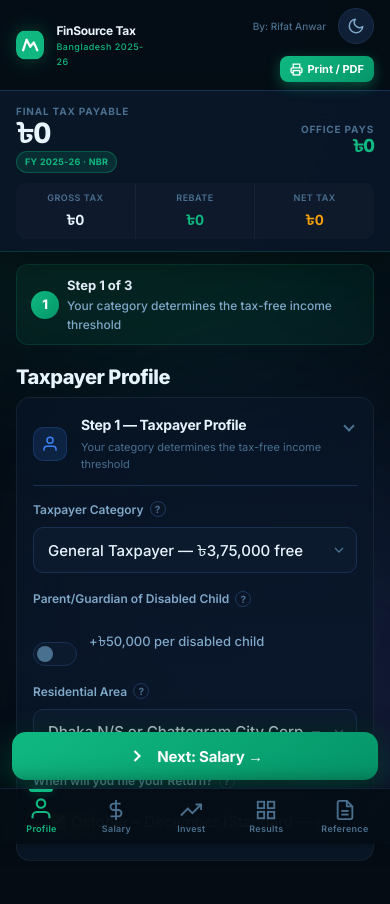
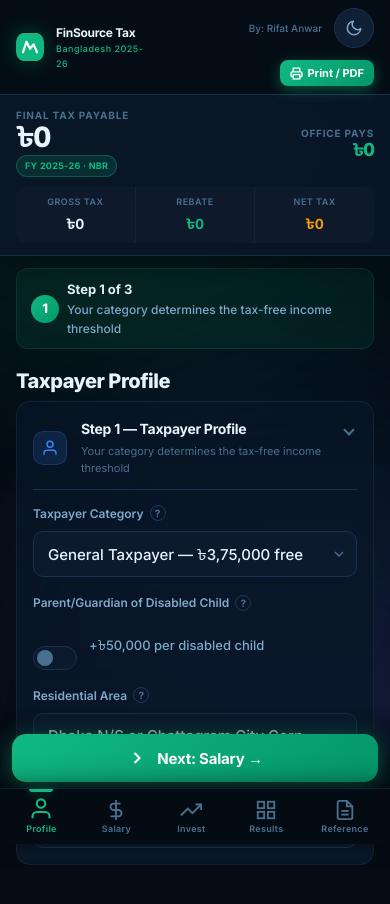
Before and after one commit to NIROB066/FinSource-Tax-Calculator, a plain HTML site: page docs/index.html in a window 390 px wide. Drawn offline with Linux system fonts and the light colour scheme.

Commit message:
feat: enhance mobile layout with safe area adjustments and improved button interactions for Safari

```diff
--- a/Tax Calculator/styles.css
+++ b/Tax Calculator/styles.css
@@ -113,6 +113,12 @@ body {
     backdrop-filter: blur(20px);
     -webkit-backdrop-filter: blur(20px);
     border-bottom: 1px solid var(--border);
+    /* Push content below iOS notch / Dynamic Island */
+    padding-top: constant(safe-area-inset-top);
+    padding-top: env(safe-area-inset-top, 0px);
+    /* GPU layer so child touch targets work through backdrop-filter in Safari */
+    -webkit-transform: translateZ(0);
+    transform: translateZ(0);
 }
 
 .header-inner {
@@ -1507,7 +1513,9 @@ body {
         display: block;
         position: -webkit-sticky;
         position: sticky;
-        top: 49px; /* below compact header */
+        /* Header height on mobile = 8px pad + 30px icon + 8px pad + 1px border + safe-area-inset-top */
+        top: calc(47px + constant(safe-area-inset-top));
+        top: calc(47px + env(safe-area-inset-top, 0px));
         z-index: 90;
         margin: 0;
         padding: 12px 16px;
@@ -1516,6 +1524,9 @@ body {
         backdrop-filter: blur(24px);
         border-bottom: 1px solid rgba(16, 185, 129, 0.2);
         box-shadow: 0 8px 32px rgba(0, 0, 0, 0.4);
+        /* GPU layer for reliable sticky in Safari */
+        -webkit-transform: translateZ(0);
+        transform: translateZ(0);
     }
 
     .mob-summary-main {
@@ -1600,7 +1611,7 @@ body {
         left: 0;
         right: 0;
         z-index: 200;
-        background: rgba(5, 12, 20, 0.92);
+        background: rgba(5, 12, 20, 0.95);
         -webkit-backdrop-filter: blur(24px);
         backdrop-filter: blur(24px);
         border-top: 1px solid rgba(26, 48, 80, 0.6);
@@ -1612,6 +1623,9 @@ body {
         -webkit-align-items: center;
         align-items: center;
         box-shadow: 0 -4px 24px rgba(0, 0, 0, 0.5);
+        /* GPU layer: ensures position:fixed is always accurate in Safari */
+        -webkit-transform: translateZ(0);
+        transform: translateZ(0);
     }
 
     .mob-tab-btn {
@@ -1788,19 +1802,28 @@ body {
         font-size: 13px;
     }
 
-    /* ── Mobile calculate button (fixed above tab bar) ── */
+    /* ── Mobile Next button: fills from bottom with gradient so no gap above tab bar ── */
     .mob-calc-btn-wrap {
         position: fixed;
-        bottom: calc(64px + env(safe-area-inset-bottom, 0px));
-        left: 12px;
-        right: 12px;
+        bottom: 0;
+        left: 0;
+        right: 0;
         z-index: 180;
-        pointer-events: none; /* let touches pass through when button not active */
+        padding: 10px 12px;
+        /* Space for tab bar + safe area, with old-Safari constant() fallback */
+        padding-bottom: calc(62px + constant(safe-area-inset-bottom));
+        padding-bottom: calc(62px + env(safe-area-inset-bottom, 0px));
+        /* Gradient fills gap between button and tab bar — no floating island look */
+        background: linear-gradient(to top, var(--bg-primary) 55%, transparent 100%);
+        pointer-events: none;
+        /* GPU compositing keeps position:fixed pixel-perfect in Safari */
+        -webkit-transform: translateZ(0);
+        transform: translateZ(0);
     }
 
     .mob-calc-btn-wrap .calc-btn {
         pointer-events: all;
-        box-shadow: 0 -2px 24px rgba(0,0,0,0.55), 0 8px 32px rgba(16, 185, 129, 0.45);
+        box-shadow: 0 4px 24px rgba(16, 185, 129, 0.45);
         border-radius: 14px;
         padding: 14px;
         font-size: 15px;
@@ -1981,11 +2004,14 @@ body {
    Theme Toggle Button
    =========================== */
 .theme-toggle-btn {
-    display: flex;
-    align-items: center;
+    display: -webkit-flex;
+    display: flex;
+    -webkit-align-items: center;
+    align-items: center;
+    -webkit-justify-content: center;
     justify-content: center;
-    width: 36px;
-    height: 36px;
+    width: 40px;
+    height: 40px;
     border-radius: 50%;
     border: 1px solid var(--border);
     background: var(--bg-card);
@@ -1993,6 +2019,12 @@ body {
     cursor: pointer;
     transition: background 0.2s, border-color 0.2s, color 0.2s, transform 0.2s;
     flex-shrink: 0;
+    /* Safari: ensure button is always interactive */
+    position: relative;
+    z-index: 10;
+    -webkit-appearance: none;
+    -webkit-tap-highlight-color: transparent;
+    touch-action: manipulation;
 }
 
 .theme-toggle-btn:hover {
--- a/docs/styles.css
+++ b/docs/styles.css
@@ -113,6 +113,12 @@ body {
     backdrop-filter: blur(20px);
     -webkit-backdrop-filter: blur(20px);
     border-bottom: 1px solid var(--border);
+    /* Push content below iOS notch / Dynamic Island */
+    padding-top: constant(safe-area-inset-top);
+    padding-top: env(safe-area-inset-top, 0px);
+    /* GPU layer so child touch targets work through backdrop-filter in Safari */
+    -webkit-transform: translateZ(0);
+    transform: translateZ(0);
 }
 
 .header-inner {
@@ -1507,7 +1513,9 @@ body {
         display: block;
         position: -webkit-sticky;
         position: sticky;
-        top: 49px; /* below compact header */
+        /* Header height on mobile = 8px pad + 30px icon + 8px pad + 1px border + safe-area-inset-top */
+        top: calc(47px + constant(safe-area-inset-top));
+        top: calc(47px + env(safe-area-inset-top, 0px));
         z-index: 90;
         margin: 0;
         padding: 12px 16px;
@@ -1516,6 +1524,9 @@ body {
         backdrop-filter: blur(24px);
         border-bottom: 1px solid rgba(16, 185, 129, 0.2);
         box-shadow: 0 8px 32px rgba(0, 0, 0, 0.4);
+        /* GPU layer for reliable sticky in Safari */
+        -webkit-transform: translateZ(0);
+        transform: translateZ(0);
     }
 
     .mob-summary-main {
@@ -1600,7 +1611,7 @@ body {
         left: 0;
         right: 0;
         z-index: 200;
-        background: rgba(5, 12, 20, 0.92);
+        background: rgba(5, 12, 20, 0.95);
         -webkit-backdrop-filter: blur(24px);
         backdrop-filter: blur(24px);
         border-top: 1px solid rgba(26, 48, 80, 0.6);
@@ -1612,6 +1623,9 @@ body {
         -webkit-align-items: center;
         align-items: center;
         box-shadow: 0 -4px 24px rgba(0, 0, 0, 0.5);
+        /* GPU layer: ensures position:fixed is always accurate in Safari */
+        -webkit-transform: translateZ(0);
+        transform: translateZ(0);
     }
 
     .mob-tab-btn {
@@ -1788,19 +1802,28 @@ body {
         font-size: 13px;
     }
 
-    /* ── Mobile calculate button (fixed above tab bar) ── */
+    /* ── Mobile Next button: fills from bottom with gradient so no gap above tab bar ── */
     .mob-calc-btn-wrap {
         position: fixed;
-        bottom: calc(64px + env(safe-area-inset-bottom, 0px));
-        left: 12px;
-        right: 12px;
+        bottom: 0;
+        left: 0;
+        right: 0;
         z-index: 180;
-        pointer-events: none; /* let touches pass through when button not active */
+        padding: 10px 12px;
+        /* Space for tab bar + safe area, with old-Safari constant() fallback */
+        padding-bottom: calc(62px + constant(safe-area-inset-bottom));
+        padding-bottom: calc(62px + env(safe-area-inset-bottom, 0px));
+        /* Gradient fills gap between button and tab bar — no floating island look */
+        background: linear-gradient(to top, var(--bg-primary) 55%, transparent 100%);
+        pointer-events: none;
+        /* GPU compositing keeps position:fixed pixel-perfect in Safari */
+        -webkit-transform: translateZ(0);
+        transform: translateZ(0);
     }
 
     .mob-calc-btn-wrap .calc-btn {
         pointer-events: all;
-        box-shadow: 0 -2px 24px rgba(0,0,0,0.55), 0 8px 32px rgba(16, 185, 129, 0.45);
+        box-shadow: 0 4px 24px rgba(16, 185, 129, 0.45);
         border-radius: 14px;
         padding: 14px;
         font-size: 15px;
@@ -1981,11 +2004,14 @@ body {
    Theme Toggle Button
    =========================== */
 .theme-toggle-btn {
-    display: flex;
-    align-items: center;
+    display: -webkit-flex;
+    display: flex;
+    -webkit-align-items: center;
+    align-items: center;
+    -webkit-justify-content: center;
     justify-content: center;
-    width: 36px;
-    height: 36px;
+    width: 40px;
+    height: 40px;
     border-radius: 50%;
     border: 1px solid var(--border);
     background: var(--bg-card);
@@ -1993,6 +2019,12 @@ body {
     cursor: pointer;
     transition: background 0.2s, border-color 0.2s, color 0.2s, transform 0.2s;
     flex-shrink: 0;
+    /* Safari: ensure button is always interactive */
+    position: relative;
+    z-index: 10;
+    -webkit-appearance: none;
+    -webkit-tap-highlight-color: transparent;
+    touch-action: manipulation;
 }
 
 .theme-toggle-btn:hover {
```
